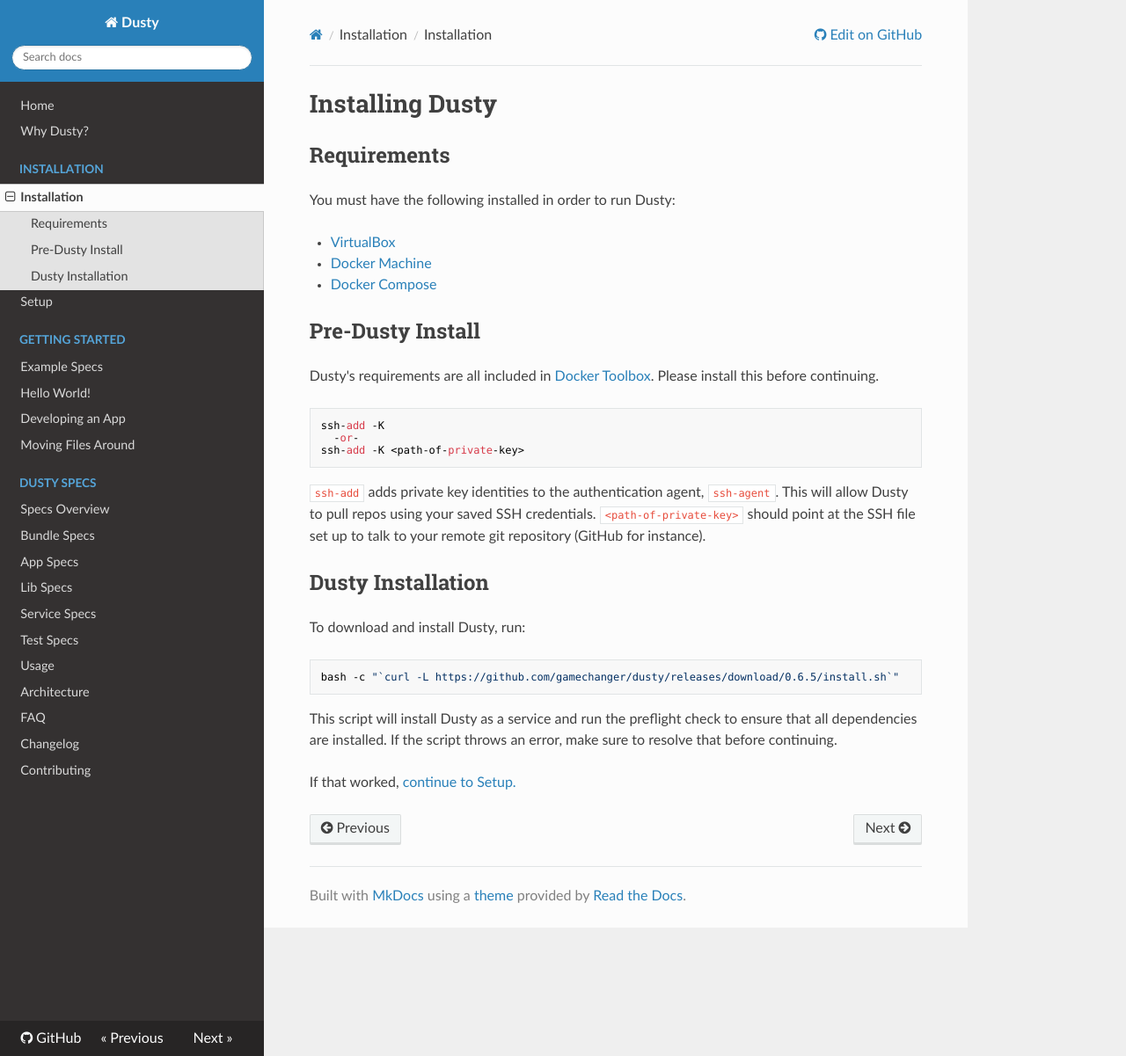
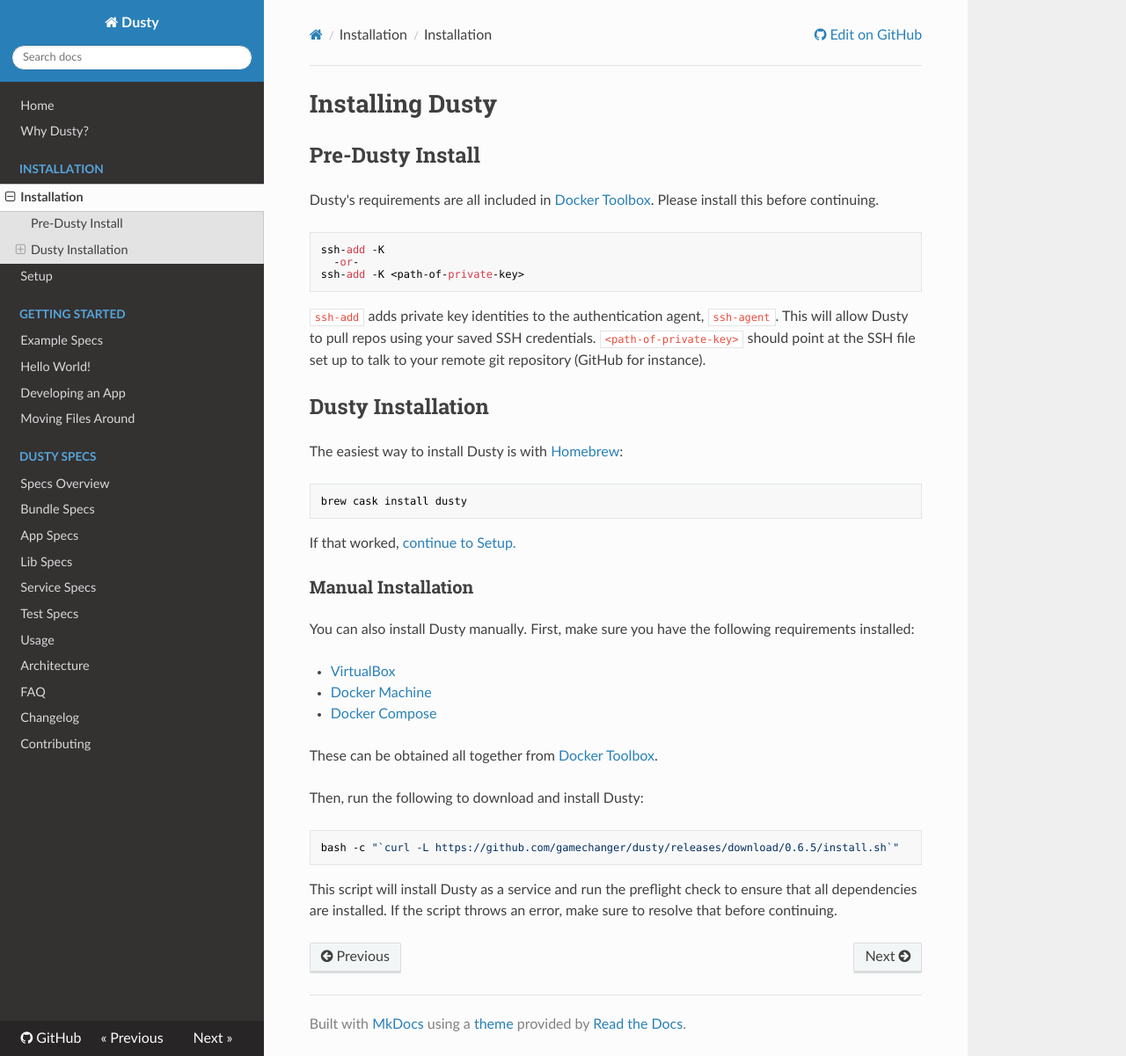
Before and after one commit to gamechanger/dusty, an MkDocs documentation site: the page built from docs/installation.md, in a window 1280 px wide and 1201 px high. Shown: the whole window at 88% size. Built offline with MkDocs 1.6.1, drawn with Linux system fonts in a browser that asks for light colours; nearby versions of some CDN libraries; old or Windows-style settings are respelled for this version of MkDocs.

Commit message:
Update installation for Brew instructions

````diff
--- a/docs/installation.md
+++ b/docs/installation.md
@@ -1,12 +1,4 @@
 # Installing Dusty
-
-## Requirements
-
-You must have the following installed in order to run Dusty:
-
- * [VirtualBox](https://www.virtualbox.org/wiki/VirtualBox)
- * [Docker Machine](https://docs.docker.com/machine/)
- * [Docker Compose](https://docs.docker.com/compose/)
 
 ## Pre-Dusty Install
 
@@ -25,7 +17,26 @@
 
 ## Dusty Installation
 
-To download and install Dusty, run:
+The easiest way to install Dusty is with [Homebrew](http://brew.sh/):
+
+```
+brew cask install dusty
+```
+
+If that worked, [continue to Setup.](setup.md)
+
+### Manual Installation
+
+You can also install Dusty manually. First, make sure you have the following requirements installed:
+
+ * [VirtualBox](https://www.virtualbox.org/wiki/VirtualBox)
+ * [Docker Machine](https://docs.docker.com/machine/)
+ * [Docker Compose](https://docs.docker.com/compose/)
+
+These can be obtained all together from [Docker Toolbox](https://www.docker.com/docker-toolbox).
+
+Then, run the following to download and install Dusty:
+
 ```
 bash -c "`curl -L https://github.com/gamechanger/dusty/releases/download/0.6.5/install.sh`"
 ```
````
Also changed, not shown: other parts of docs/installation.md (+0 -2 lines).
